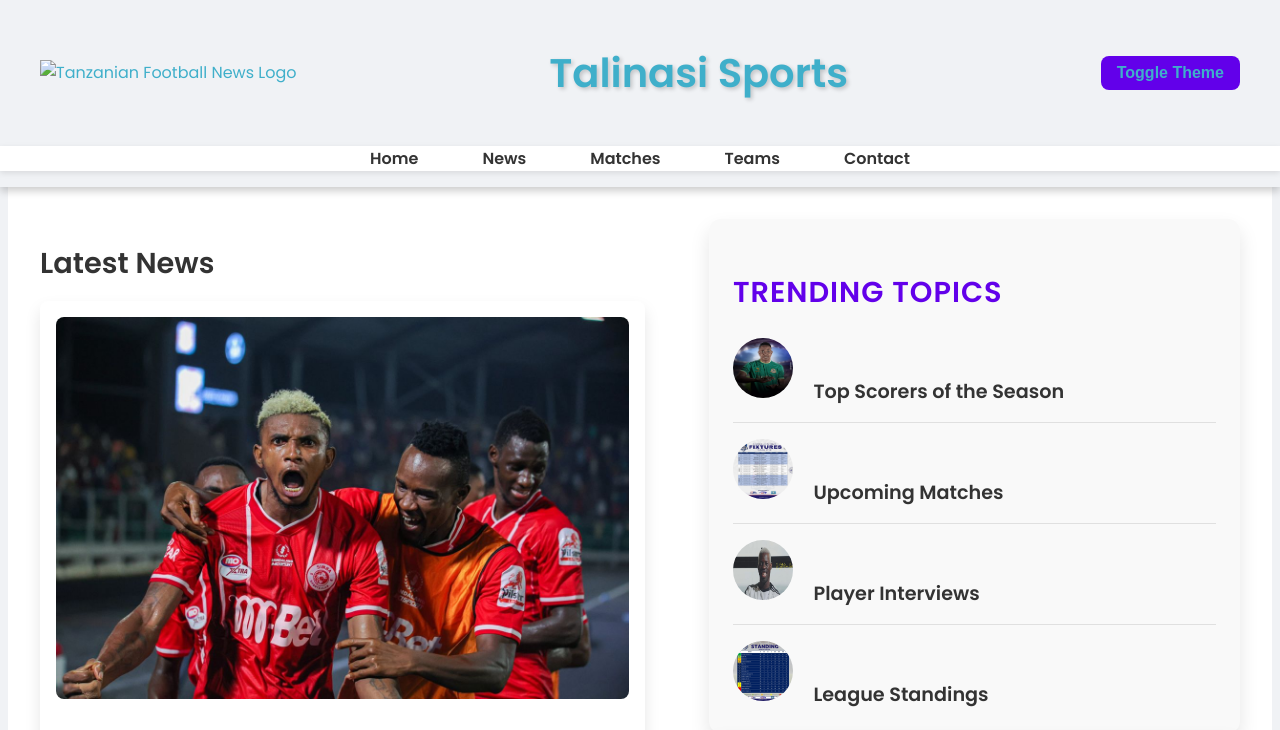
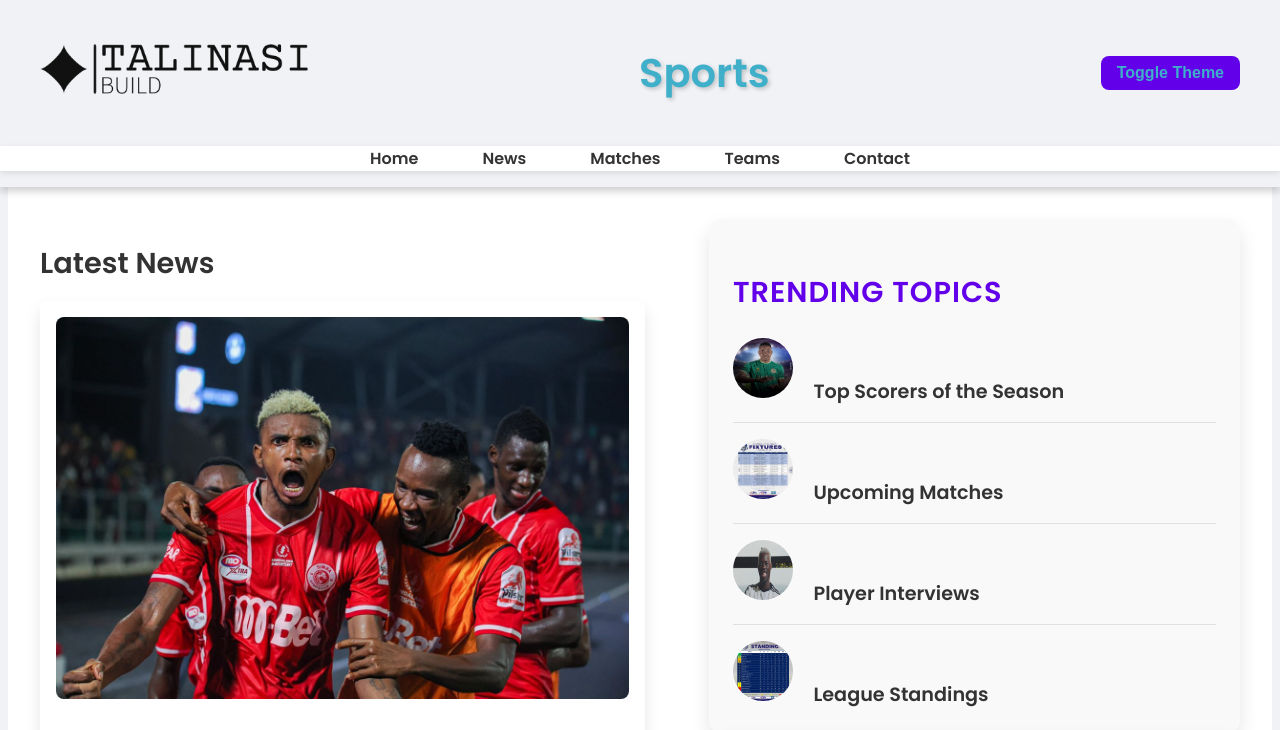
Before and after one commit to tzSystems/theme_project, a website: page index.html in a window 1280 px wide. Shown: the top 730 px of the page. Drawn offline with Linux system fonts and the light colour scheme.

Commit message:
adding images

```diff
--- a/index.html
+++ b/index.html
@@ -13,9 +13,9 @@
     <header>
         <div class="header-container">
             <div class="logo">
-                <img src="logo.png" alt="Tanzanian Football News Logo">
+                <img src="./images/logo.png" alt="Tanzanian Football News Logo">
             </div>
-            <h1 class="site-title">Talinasi Sports</h1>
+            <h1 class="site-title">Sports</h1>
             <button id="theme-toggle" class="btn">Toggle Theme</button>
         </div>
         <nav class="navbar">
```
Also changed, not shown: images/logo.png (added), 2 other files.
